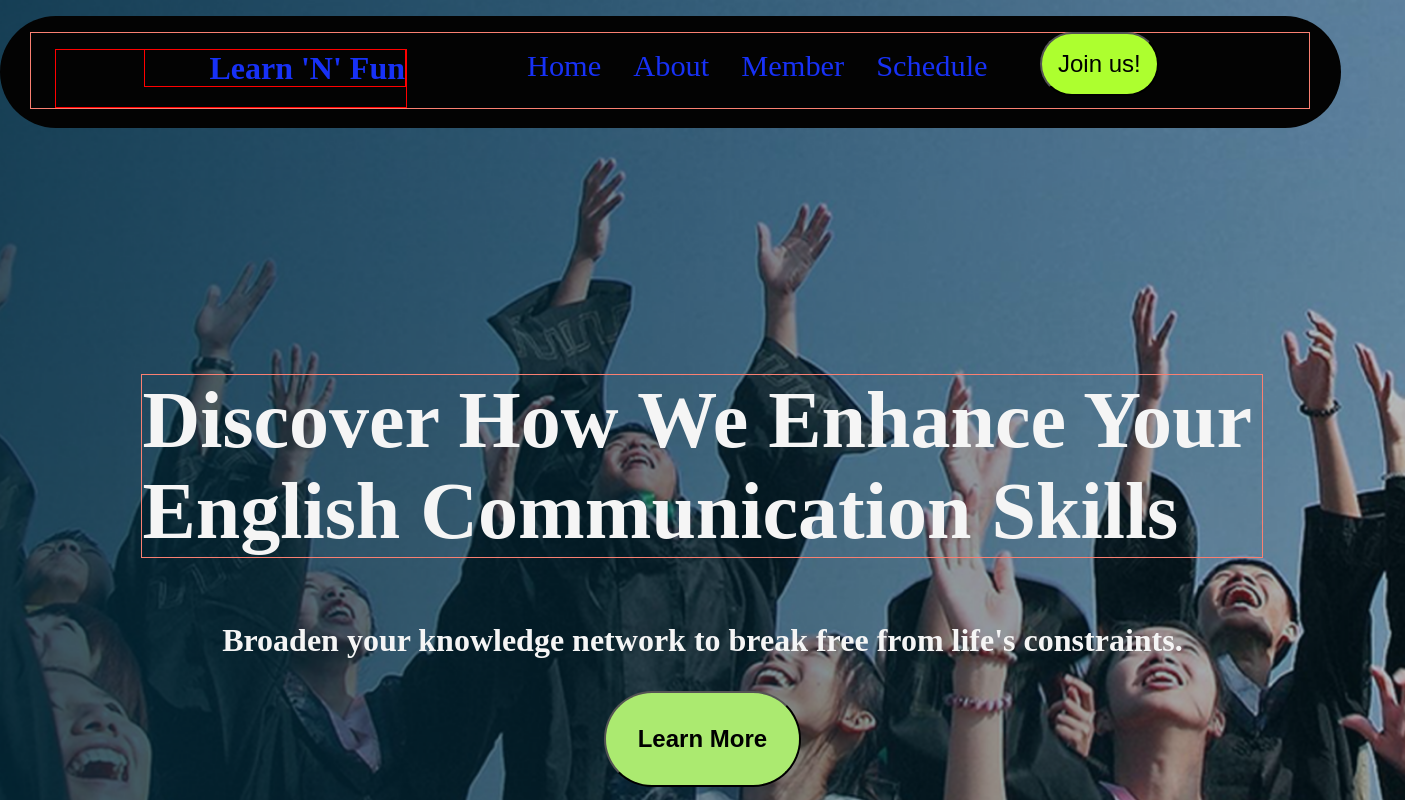
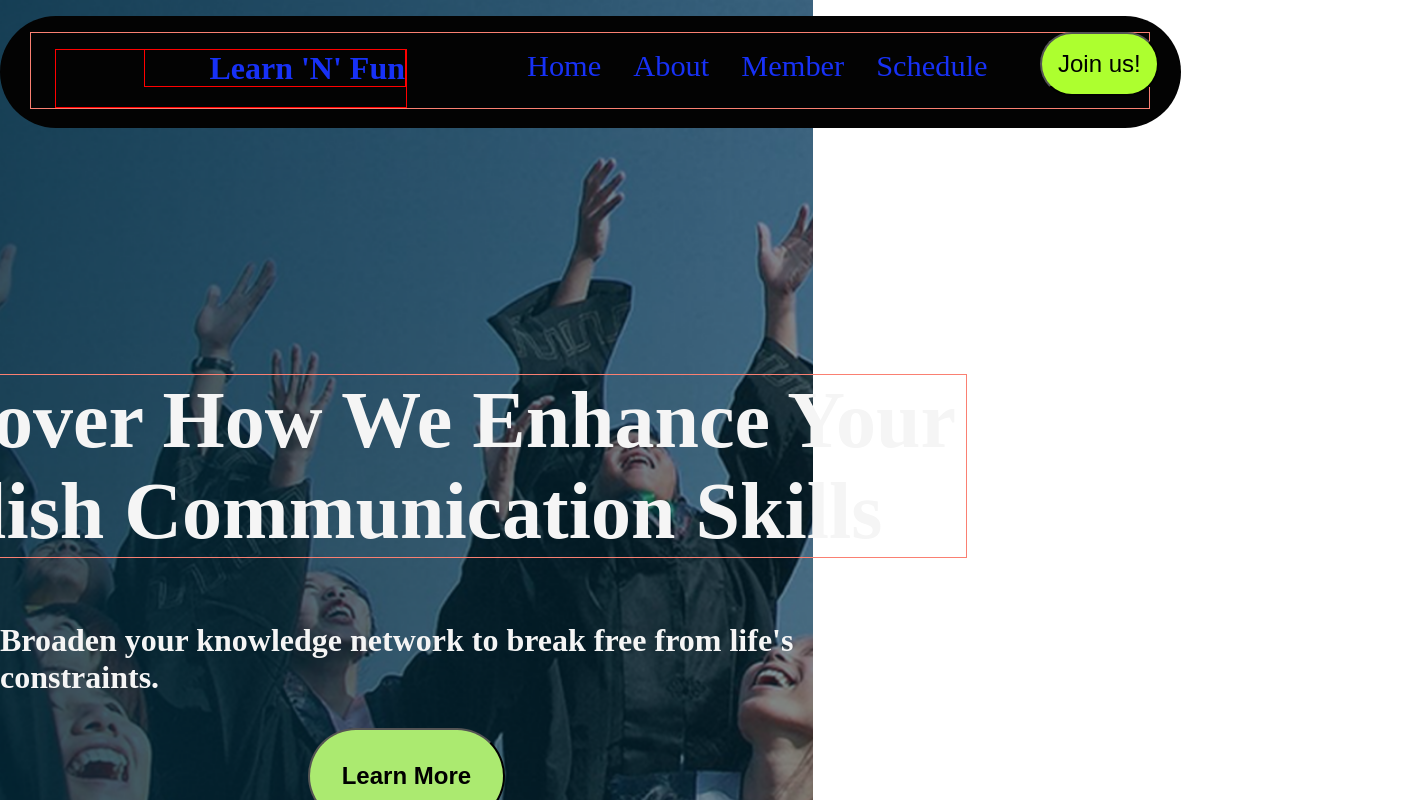
Before and after one commit to neelamraikwar9/LearnNFun, a React (Vite) app: page / in a window 1280 px wide. Shown: the top 800 px of the page, 1405 px wide, since content can reach past the window. Built offline with nearby package versions, Linux system fonts and the light colour scheme.

Commit message:
modified style

```diff
--- a/src/App.css
+++ b/src/App.css
@@ -7,7 +7,7 @@
   padding: 1rem 1.9rem;
   margin-top: 1rem;
   /* position: fixed;  */
-  width: 80rem;
+  width: 70rem;
   border-radius: 5rem;
 }
 
@@ -91,7 +91,7 @@
 
 .background {
   /* position: static; */
-  width: 87.8rem;
+  width: 50.8rem;
   height: 60rem;
   background: url("/images/img.png");
   background-size: cover;
```
